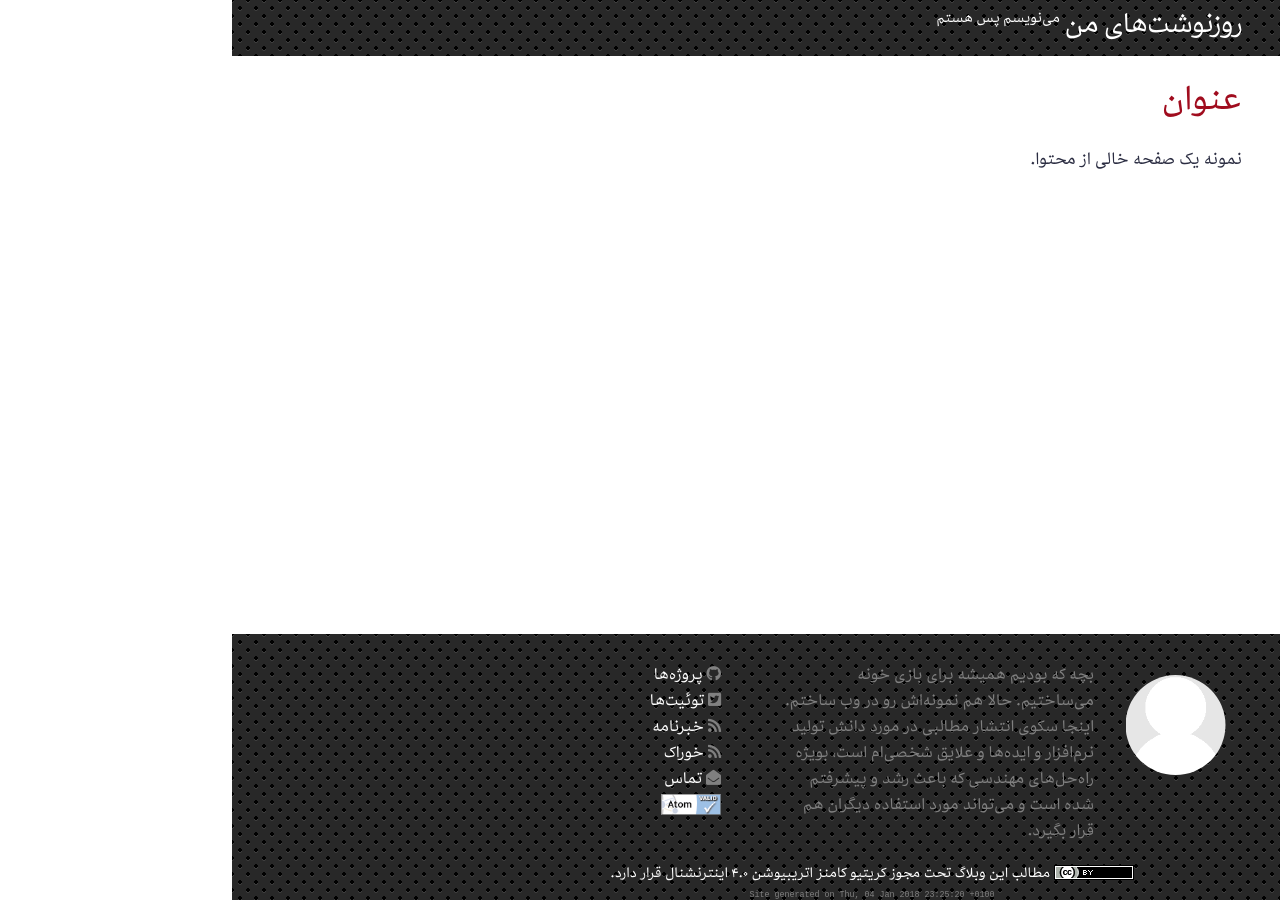
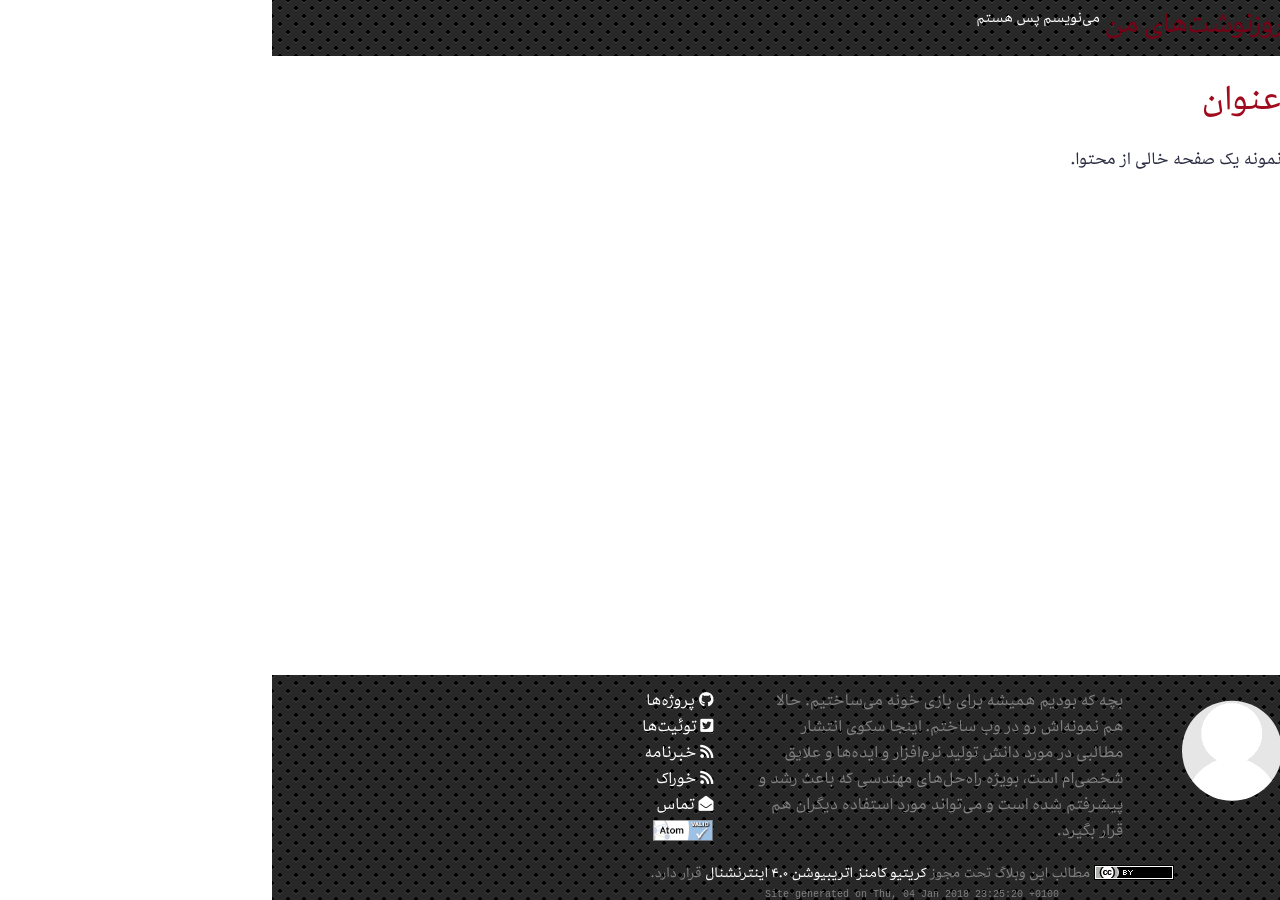
Before and after one commit to mehdisadeghi/jekyll-theme-mehdix-rtl, a Jekyll site: the page built from page.md, in a window 1280 px wide. Built offline with Jekyll 4.4.1, drawn with Linux system fonts in a browser that asks for light colours; some web fonts are replaced.

Commit message:
Simplify footer.

```diff
--- a/_includes/footer.html
+++ b/_includes/footer.html
@@ -1,17 +1,10 @@
 <footer>
+
   <div class="wrapper">
 
-    <div class="footer-col-wrapper">
+    <img id="footer-gravatar" src="{{ 'assets/img/me.png' | absolute_url }}" alt="">
 
-      <div id="footer-gravatar" class="footer-col footer-col-2">
-        <img src="{{ 'assets/img/me.png' | absolute_url }}" alt="">
-      </div>
-
-      <div id="footer_description" class="footer-col footer-col-3">
-        <p class="text">{{ site.long_description }}</p>
-      </div>
-
-      <div class="footer-col footer-col-2">
+    <p id="footer-description">{{ site.long_description }}</p>
 
     <ul class="social-media-list">
       {% if site.github_username %}
@@ -55,14 +48,8 @@
 
   </div>
 
-    </div>
-
   {% include license.html %}
 
-  </div>
-
-  <div id="build-time">
-    <small>Site generated on {{ site.time | date_to_rfc822 }}</small>
-  </div>
+  <small id="build-time">Site generated on {{ site.time | date_to_rfc822 }}</small>
 
 </footer>
--- a/_sass/_footer.scss
+++ b/_sass/_footer.scss
@@ -1,104 +1,30 @@
 footer {
-    background: radial-gradient(black 15%, transparent 16%) 0 0, radial-gradient(black 15%, transparent 16%) 8px 8px, radial-gradient(rgba(255, 255, 255, 0.1) 15%, transparent 20%) 0 1px, radial-gradient(rgba(255, 255, 255, 0.1) 15%, transparent 20%) 8px 9px;
-    background-color: #282828;
-    background-size: 16px 16px;
-    border-top: none;
-    color: white;
-
+    @extend header;
+    color: $grey-color;
+    display: inline-flex;
+    flex-direction: column;
     a {
         color: white;
     }
 }
 
-.footer-heading {
-    font-size: 18px;
-    margin-bottom: 0;
-    padding-top: .75em;
+footer > .wrapper {
+    display: grid;
+    grid-template-columns: 1.5fr 50% 2fr;
+    font-size: 15px;
 }
 
-.contact-list,
+img#footer-gravatar {
+    margin-top: 1em;
+    clip-path: circle();
+    width: 100px;
+}
+
 .social-media-list {
     list-style: none;
-    margin-left: 0;
-}
-
-.footer-col-wrapper {
-    font-size: 15px;
-    color: $grey-color;
-    display: inline-flex;
-    margin-top: 1em;
-}
-
-.footer-col {
-    padding-left: $spacing-unit / 2;
-}
-
-.footer-col-1 {
-    width: -webkit-calc(35% - (#{$spacing-unit} / 2));
-    width: calc(35% - (#{$spacing-unit} / 2));
-}
-
-.footer-col-2 {
-    width: -webkit-calc(20% - (#{$spacing-unit} / 2));
-    width: calc(20% - (#{$spacing-unit} / 2));
-}
-
-.footer-col-3 {
-    width: -webkit-calc(45% - (#{$spacing-unit} / 2));
-    width: calc(45% - (#{$spacing-unit} / 2));
-}
-
-@include media-query($on-laptop) {
-    .footer-col-1,
-    .footer-col-2 {
-        width: -webkit-calc(50% - (#{$spacing-unit} / 2));
-        width: calc(50% - (#{$spacing-unit} / 2));
-    }
-
-    .footer-col-3 {
-        width: -webkit-calc(100% - (#{$spacing-unit} / 2));
-        width: calc(100% - (#{$spacing-unit} / 2));
-    }
-}
-
-@include media-query($on-palm) {
-    .footer-col {
-        float: none;
-        width: -webkit-calc(100% - (#{$spacing-unit} / 2));
-        width: calc(100% - (#{$spacing-unit} / 2));
-        padding-left: unset;
-    }
-
-    #footer_description, #footer-gravatar, #atom,
-    .footer-heading, #license-link {
-        display: none;
-    }
-
-    #license {
-        font-size: 9px;
-    }
-
-    footer {
-        text-align: center;
-    }
-
-    .social-media-list {
-        display: flex;
-        margin-top: 1em;
-        padding-right: unset;
-    }
-
-    #motto {
-        display: none;
-    }
-}
-
-#footer-gravatar {
-    text-align: center;
+    color: white;
     img {
-        margin-top: 1em;
-        clip-path: circle();
-        width: 100px;
+        width: 4em;
     }
 }
 
@@ -107,13 +33,38 @@ footer {
     text-align: center;
 }
 
-#atom {
-    width: 4em;
-}
-
 #build-time {
-    color: gray;
     font-family: monospace;
     font-size:x-small;
     text-align: center;
 }
+
+@include media-query($on-palm) {
+    #footer-description,
+    #footer-gravatar,
+    #license-link,
+    #atom {
+        display: none;
+    }
+
+    #license {
+        font-size: 9px;
+    }
+
+    .social-media-list {
+        display: flex;
+        justify-content: space-evenly;
+
+        li {
+            text-align: center;
+            display: flex;
+            flex-direction: column;
+        }
+    }
+
+    footer > .wrapper {
+        display: unset;
+        grid-template-columns: unset;
+        font-size: 15px;
+    }
+}
--- a/_sass/_layout.scss
+++ b/_sass/_layout.scss
@@ -9,9 +9,10 @@
 }
 
 header {
-    position: relative;
-
-    background: radial-gradient(black 15%, transparent 16%) 0 0, radial-gradient(black 15%, transparent 16%) 8px 8px, radial-gradient(rgba(255, 255, 255, 0.1) 15%, transparent 20%) 0 1px, radial-gradient(rgba(255, 255, 255, 0.1) 15%, transparent 20%) 8px 9px;
+    background: radial-gradient(black                    15%, transparent 16%) 0    0,
+                radial-gradient(black                    15%, transparent 16%) 8px  8px,
+                radial-gradient(rgba(255, 255, 255, 0.1) 15%, transparent 20%) 0    1px,
+                radial-gradient(rgba(255, 255, 255, 0.1) 15%, transparent 20%) 8px  9px;
     background-color: #282828;
     background-size: 16px 16px;
     color: white;
@@ -21,8 +22,6 @@ header {
     font-size: 26px;
     line-height: 56px;
     letter-spacing: -1px;
-    margin-bottom: 0;
-    color: white;
 
     &:visited {
         color: white;
@@ -87,3 +86,9 @@ header {
         }
     }
 }
+
+@include media-query($on-palm) {
+    #motto {
+        display: none;
+    }
+}
```
Lines whose indentation alone changed are shown as unchanged.
